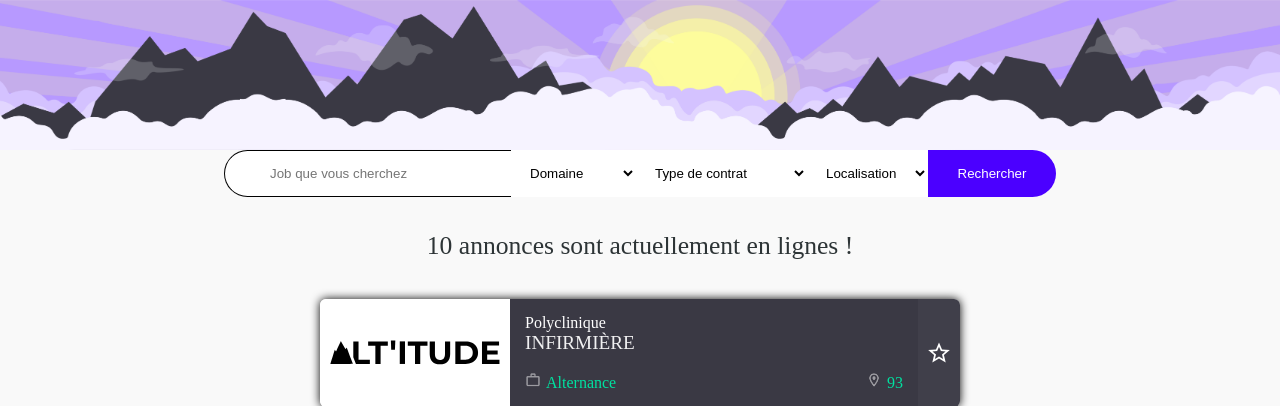
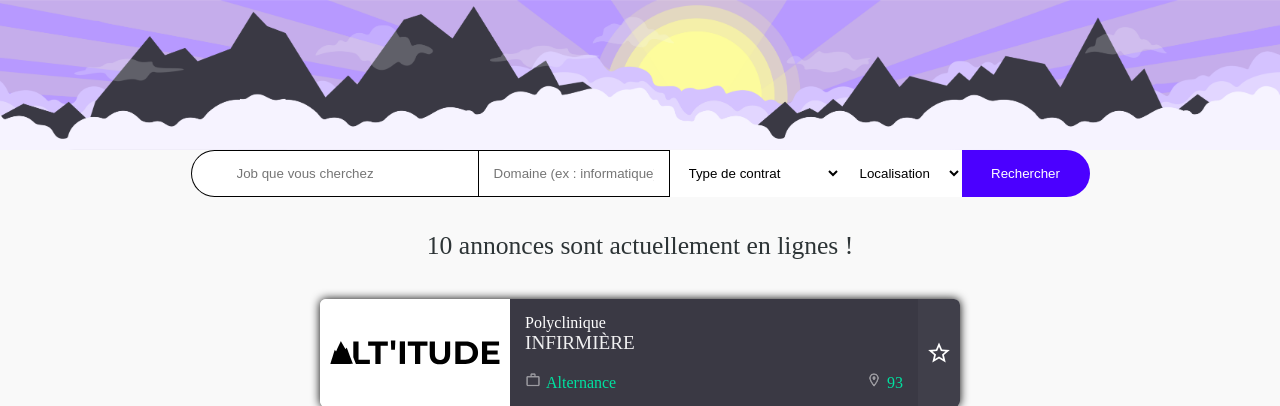
Before and after one commit to JenkoXPlay/ProjetTUT, a PHP site: page / in a window 1280 px wide. Shown: the part 92-498 px from the top of the page. Run offline with PHP 8.4, Linux system fonts and the light colour scheme; a user stored in the database is signed in; data comes from the database, SQL or seed files in the repository; some libraries are stand-ins or nearby versions.

Commit message:
Modif algo domaine

```diff
--- a/css/style.css
+++ b/css/style.css
@@ -291,13 +291,18 @@ body {
     border-top: 1px solid #000;
     border-bottom: 1px solid #000;
 }
-.searchbar .domaine, .type_contrat, .localisation {
+.searchbar .domaine {
+    border: 1px solid #000;
+    padding: 15px;
+    width: 15%;
+}
+.searchbar .type_contrat, .localisation {
     border: 0;
     background: #fff;
     color: #000;
     padding: 15px;
 }
-.searchbar .domaine > option:hover, .type_contrat > option:hover, .localisation > option:hover { /* revoir cette partie, car problème avec les options qui ne suivent pas avec le design de la search bar */
+.searchbar .type_contrat > option:hover, .localisation > option:hover { /* revoir cette partie, car problème avec les options qui ne suivent pas avec le design de la search bar */
     background: #4b00ff;
     color: #fff;
 }
--- a/index.php
+++ b/index.php
@@ -8,11 +8,12 @@
             <form action="" method="post" autocomplete="off">
                 <span class="loupe"><i class="icon icon-search"></i></span>
                 <input type="text" name="job" class="job" placeholder="Job que vous cherchez" />
-                <select name="domaine" class="domaine">
+                <input type="text" name="domaine" class="domaine" placeholder="Domaine (ex : informatique)" />
+                <!-- <select name="domaine" class="domaine">
                     <option value="domaine" selected>Domaine</option>
                     <option class="option" value="medecine">Médecine</option>
                     <option class="option" value="informatique">Informatique</option>
-                </select>
+                </select> -->
                 <select name="type_contrat" class="type_contrat">
                     <option value="typeContrat" selected>Type de contrat</option>
                     <option value="all">Alternance ou Stage</option>
```
